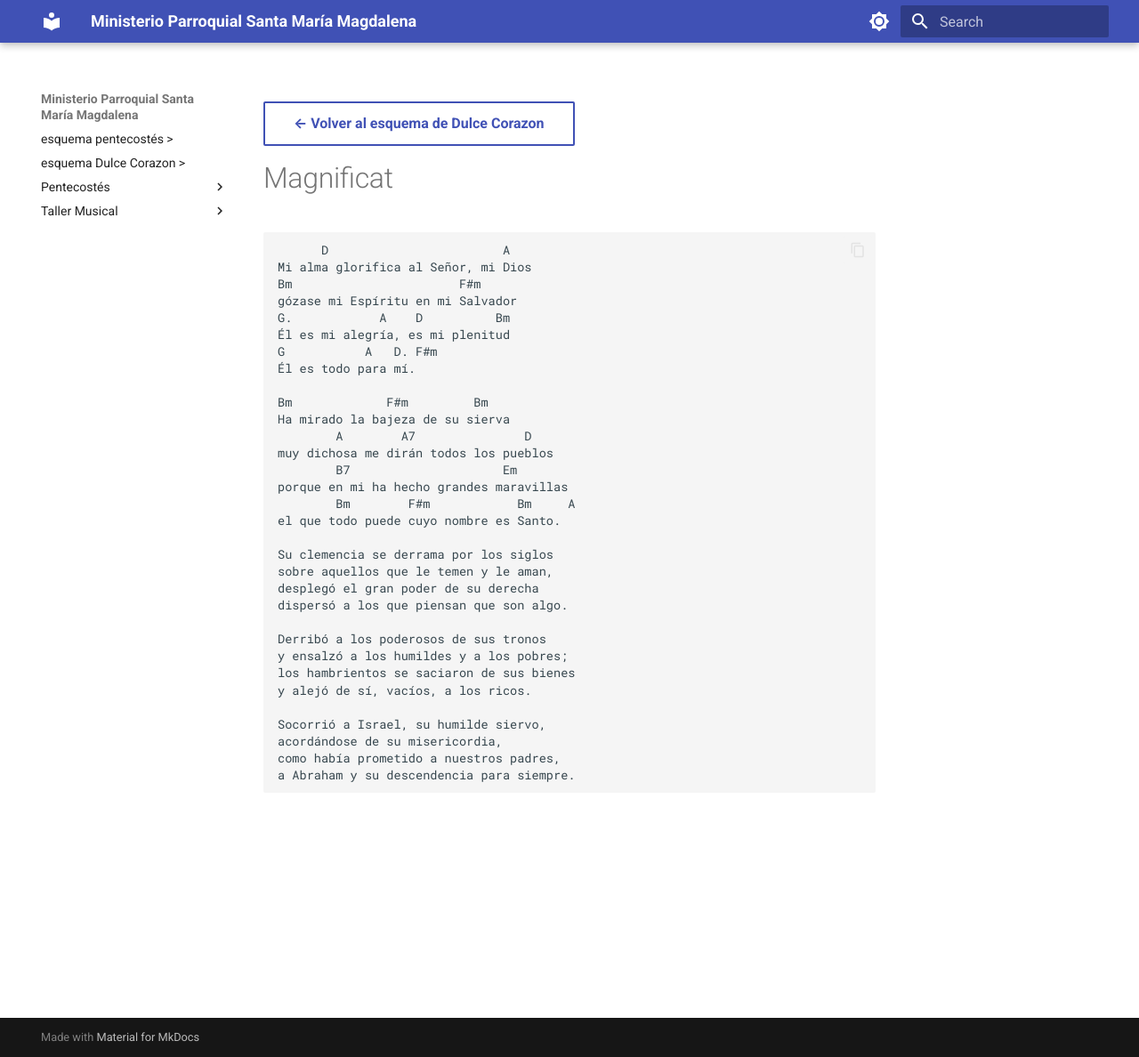
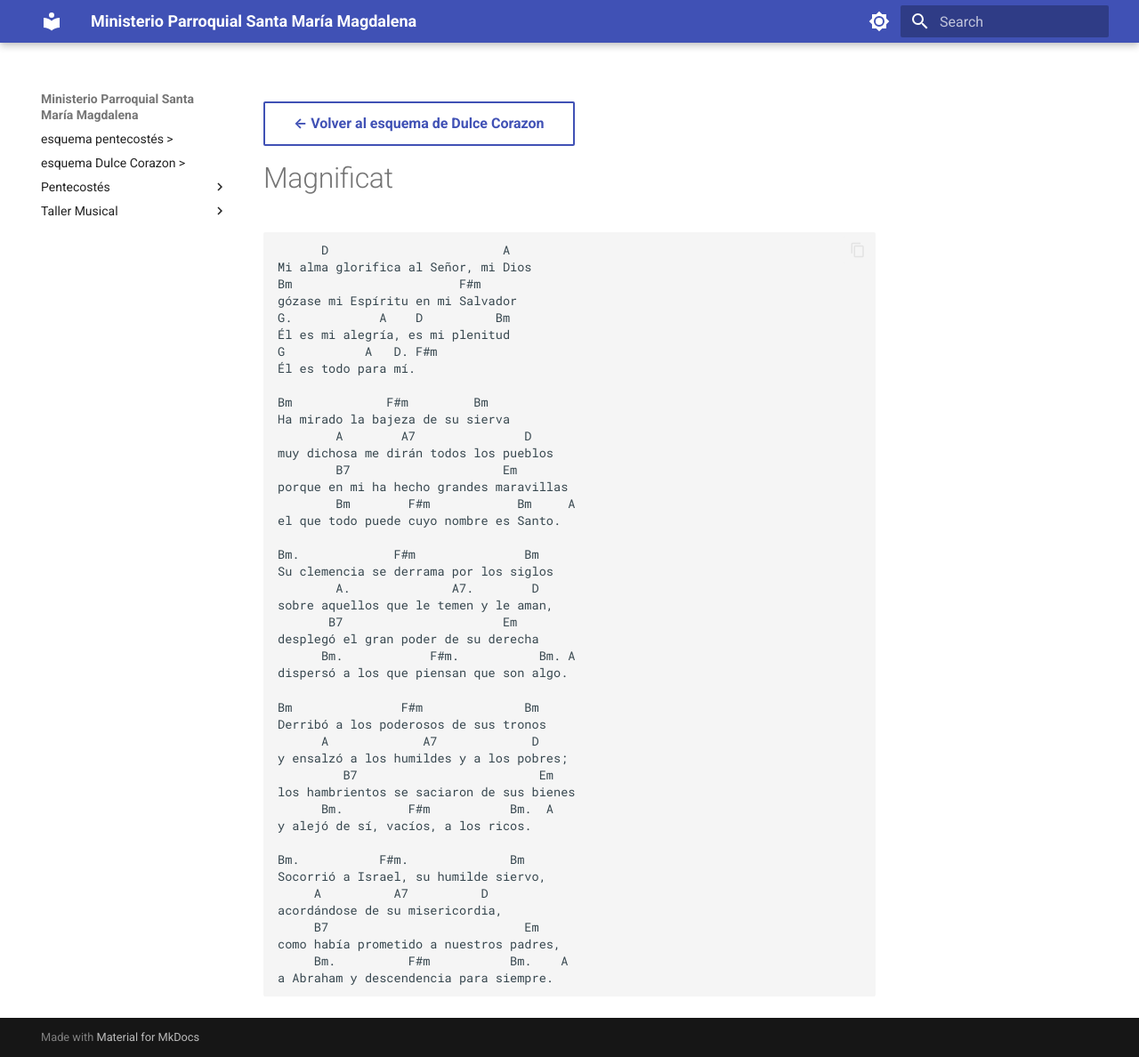
Before and after one commit to xlzus/magdalena, an MkDocs documentation site: the page built from docs/dulce_corazon/magnificat.md, in a window 1280 px wide and 1188 px high. Shown: the whole window at 89% size. Built offline with MkDocs 1.6.1 and Material for MkDocs 9.7.7, drawn with Linux system fonts in a browser that asks for light colours.

````diff
--- a/docs/dulce_corazon/magnificat.md
+++ b/docs/dulce_corazon/magnificat.md
@@ -21,18 +21,30 @@ porque en mi ha hecho grandes maravillas
         Bm        F#m            Bm     A
 el que todo puede cuyo nombre es Santo.
 
+Bm.             F#m               Bm
 Su clemencia se derrama por los siglos
+        A.              A7.        D
 sobre aquellos que le temen y le aman,
+       B7                      Em
 desplegó el gran poder de su derecha
+      Bm.            F#m.           Bm. A
 dispersó a los que piensan que son algo.
 
+Bm               F#m              Bm
 Derribó a los poderosos de sus tronos
+      A             A7             D
 y ensalzó a los humildes y a los pobres;
+         B7                         Em
 los hambrientos se saciaron de sus bienes
+      Bm.         F#m           Bm.  A
 y alejó de sí­, vací­os, a los ricos.
 
+Bm.           F#m.              Bm
 Socorrió a Israel, su humilde siervo,
+     A          A7          D
 acordándose de su misericordia,
+     B7                           Em
 como habí­a prometido a nuestros padres,
-a Abraham y su descendencia para siempre.
+     Bm.          F#m           Bm.    A
+a Abraham y descendencia para siempre.
 ```
````
Also changed, not shown: 1 other file.
